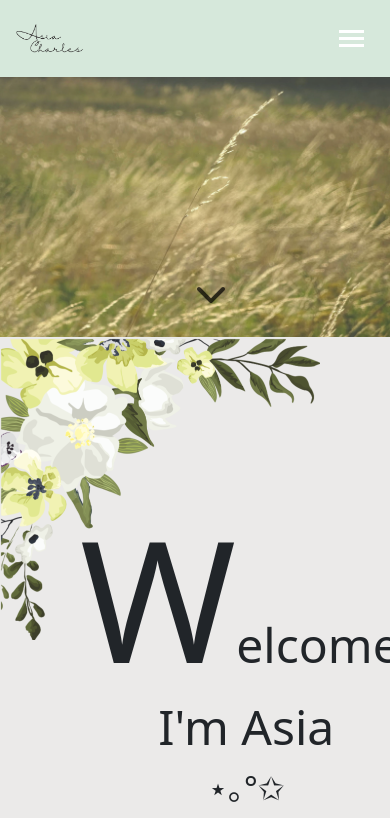
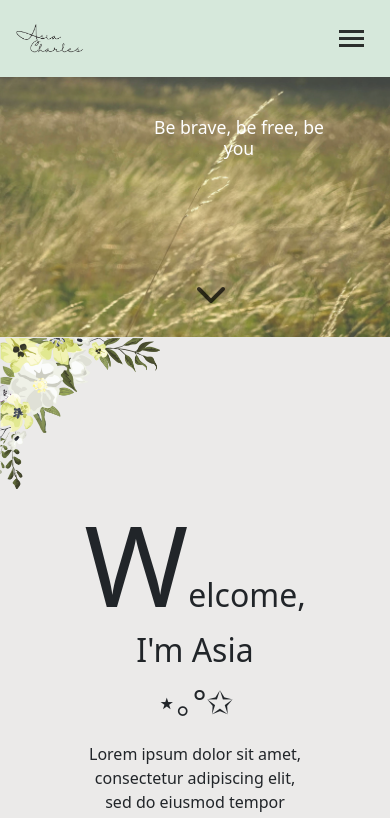
Before and after one commit to NicoleTM17/Asia-Charles-Website, a React (Create React App) app: page / in a window 390 px wide. Shown: the top 818 px of the page. Built offline with nearby package versions, Linux system fonts and the light colour scheme.

Commit message:
fixed responsiveness issues on banner

```diff
--- a/src/components/About.js
+++ b/src/components/About.js
@@ -10,7 +10,7 @@ function About(){
       <div className='about-me'>
         <img className='flower-border' src='images/flower-border.png' alt='border'/>
         <div className='about-text'>
-          <h1 style={{fontSize: '3em'}} className='welcome-txt fade-in-text'><span style={{fontSize: '3.5em'}}>W</span>elcome, I'm Asia</h1>
+          <h1 className='welcome-txt'><span style={{fontSize: '3.5em'}}>W</span>elcome, I'm Asia</h1>
           <p style={{textAlign: 'center', fontSize: '2em'}}>⋆｡°✩</p>
           <p className='welcome-content'>Lorem ipsum dolor sit amet, consectetur adipiscing elit, sed do eiusmod tempor incididunt ut labore et dolore magna aliqua. Ut enim ad minim veniam, quis nostrud exercitation ullamco laboris nisi ut aliquip ex ea commodo consequat. Duis aute irure dolor in reprehenderit in voluptate velit esse cillum dolore eu fugiat nulla pariatur. Excepteur sint occaecat cupidatat non proident, sunt in culpa qui officia deserunt mollit anim id est laborum.</p>
         </div>
--- a/src/components/Banner.js
+++ b/src/components/Banner.js
@@ -17,21 +17,21 @@ function Banner() {
         <Carousel.Item>
           <img className="d-block w-100 carousel-image custom-opacity" src={Banner1} alt="First slide"/>
           <Carousel.Caption>
-            <h3 className='carousel-slogan slogan'>Be Brave, Be Free, Be <strong>You</strong><span className='dot'>.</span></h3>
+            <h3 className='carousel-slogan slogan fade-in-text'>Be brave, be free, be you</h3>
             <div><FontAwesomeIcon className='chevron-down' icon={faChevronDown}/></div>
           </Carousel.Caption>
         </Carousel.Item>
 
         <Carousel.Item> <img className="d-block w-100 carousel-image custom-opacity" src={Banner2} alt="Second slide"/>
           <Carousel.Caption>
-            <h3 className='carousel-slogan slogan'>Be Brave, Be Free, Be <strong>You</strong><span className='dot'>.</span></h3>
+            <h3 className='carousel-slogan slogan'>Be brave, be free, be you</h3>
             <div><FontAwesomeIcon className='chevron-down' icon={faChevronDown}/></div>
           </Carousel.Caption>
         </Carousel.Item>
 
         <Carousel.Item> <img className="d-block w-100 carousel-image custom-opacity" src={Banner3} alt="Third slide"/>
           <Carousel.Caption>
-            <h3 className='carousel-slogan slogan'>Be Brave, Be Free, Be <strong>You</strong><span className='dot'>.</span></h3>
+            <h3 className='carousel-slogan slogan'>Be brave, be free, be you</h3>
             <div><FontAwesomeIcon className='chevron-down' icon={faChevronDown}/></div>
           </Carousel.Caption>
         </Carousel.Item>
--- a/src/styles/About.css
+++ b/src/styles/About.css
@@ -9,6 +9,10 @@
 .about-me{
   display: flex;
   padding: 5em;
+}
+
+.welcome-txt{
+  font-size: 3em;
 }
 
 .about-text{
@@ -30,13 +34,3 @@
   width: 20em;
   z-index: 0;
 }
-
-
-.fade-in-text{
-  animation: fadeIn 5s;
-}
-
-@keyframes fadeIn {
-  0% {opacity: 0;}
-  100% {opacity: 1;}
-}
--- a/src/styles/Banner.css
+++ b/src/styles/Banner.css
@@ -40,3 +40,14 @@
 .chevron-down:hover{
   opacity: 0.4;
 }
+
+
+
+.fade-in-text{
+  animation: fadeIn 5s;
+}
+
+@keyframes fadeIn {
+  0% {opacity: 0;}
+  100% {opacity: 1;}
+}
--- a/src/styles/Menu.css
+++ b/src/styles/Menu.css
@@ -9,7 +9,7 @@
 .hamburger-menu .bar {
   width: 25px;
   height: 3px;
-  background-color: #fff;
+  background-color: rgba(0, 0, 0, 0.8);
   margin: 4px 0;
   transition: 0.3s;
 }
--- a/src/styles/Responsive.css
+++ b/src/styles/Responsive.css
@@ -27,10 +27,35 @@
 
   /* BANNER STYLING */
 
+  .carousel-slogan{
+    font-size: 1.1em;
+  }
+
   .chevron-down{
     top: 0em;
     text-align: center;
     font-size: 2em;
   }
 
+  /* ABOUT STYLING */
+
+  .about-me{
+    display: block;
+    margin: 0 auto;
+  }
+
+  .flower-border{
+    width: 10em;
+  }
+
+  .welcome-txt{
+    font-size: 2em;
+    /* display: block;
+    margin: 0 auto; */
+  }
+
+  .collage-one{
+    width: 20em;
+    margin-left: -3em;
+  }
 }
```
